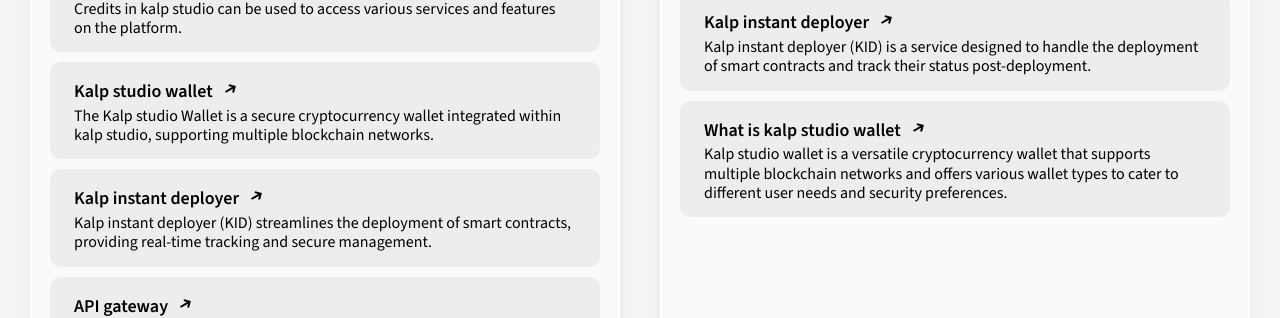
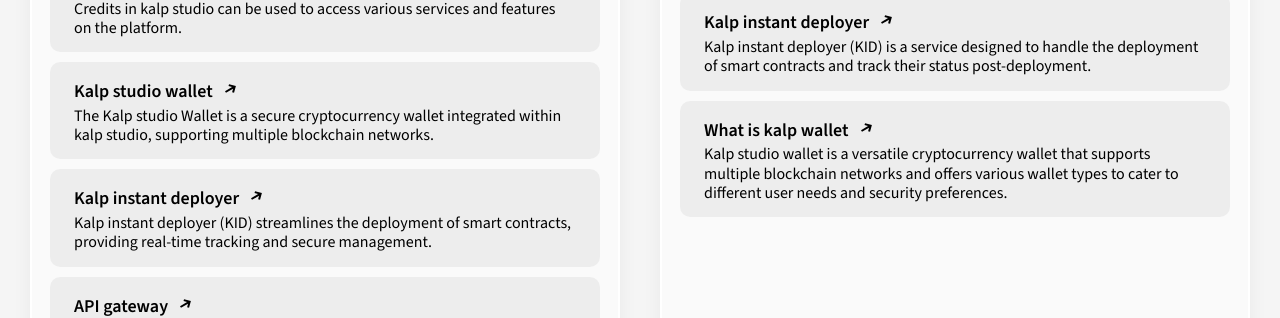
Before and after one commit to p2eengineering/kalp-studio-documentation, an MkDocs documentation site: the page built from docs/index.md, in a window 1280 px wide and 900 px high, scrolled down 1015 px. Shown: the part 142-460 px from the top of the window. Built offline with MkDocs 1.6.1 and Material for MkDocs 9.7.7, drawn with Linux system fonts in a browser that asks for light colours; some web fonts are replaced; comment, search, counter and statistics services are not loaded; a style sheet for code colours, icons or effects is not loaded.

Commit message:
Updated changes

```diff
--- a/docs/index.md
+++ b/docs/index.md
@@ -633,10 +633,10 @@
                    </span>
                     </div>
                     </a>
-                     <a  href="https://doc.kalp.studio/Introduction/What-is-kalp-studio-wallet/">
+                     <a  href="https://doc.kalp.studio/Introduction/What-is-kalp-wallet/">
                         <div class="build-description-card">
                         <div class="build-description-card-title">
-                            What is kalp studio wallet
+                            What is kalp wallet
                             <svg width="16" height="16" viewBox="0 0 16 16" fill="none" xmlns="http://www.w3.org/2000/svg">
                             <path d="M12.8923 4.99995L11.0622 11.8301L9.10644 11.3426L10.0581 7.79098L3 11.866L2 10.1339L9.05811 6.05893L5.50644 5.10726L6.06218 3.16982L12.8923 4.99995Z" fill="black"/>
                             </svg>
--- a/mkdocs.yml
+++ b/mkdocs.yml
@@ -133,7 +133,7 @@
           - Kalp studio overview: 'Introduction/Kalp-studio-overview.md'
           - Kalp studio ecosystem: 'Introduction/Kalp-studio-ecosystem.md'
           - What is smart contract deployer: 'Introduction/What-is-kalp-instant-deployer.md'
-          - What is kalp studio wallet: 'Introduction/What-is-kalp-studio-wallet.md'
+          - What is kalp wallet: 'Introduction/What-is-kalp-wallet.md'
           - Kalp DLT: 'Introduction/Kalp-DLT.md'
   - Getting started:
       - Onboarding:
```
Also changed, not shown: docs/Introduction/Kalp-DLT.md (+1 -1 lines), docs/Introduction/What-is-kalp-wallet.md (renamed from docs/Introduction/What-is-kalp-studio-wallet.md, +1 -1 lines).
